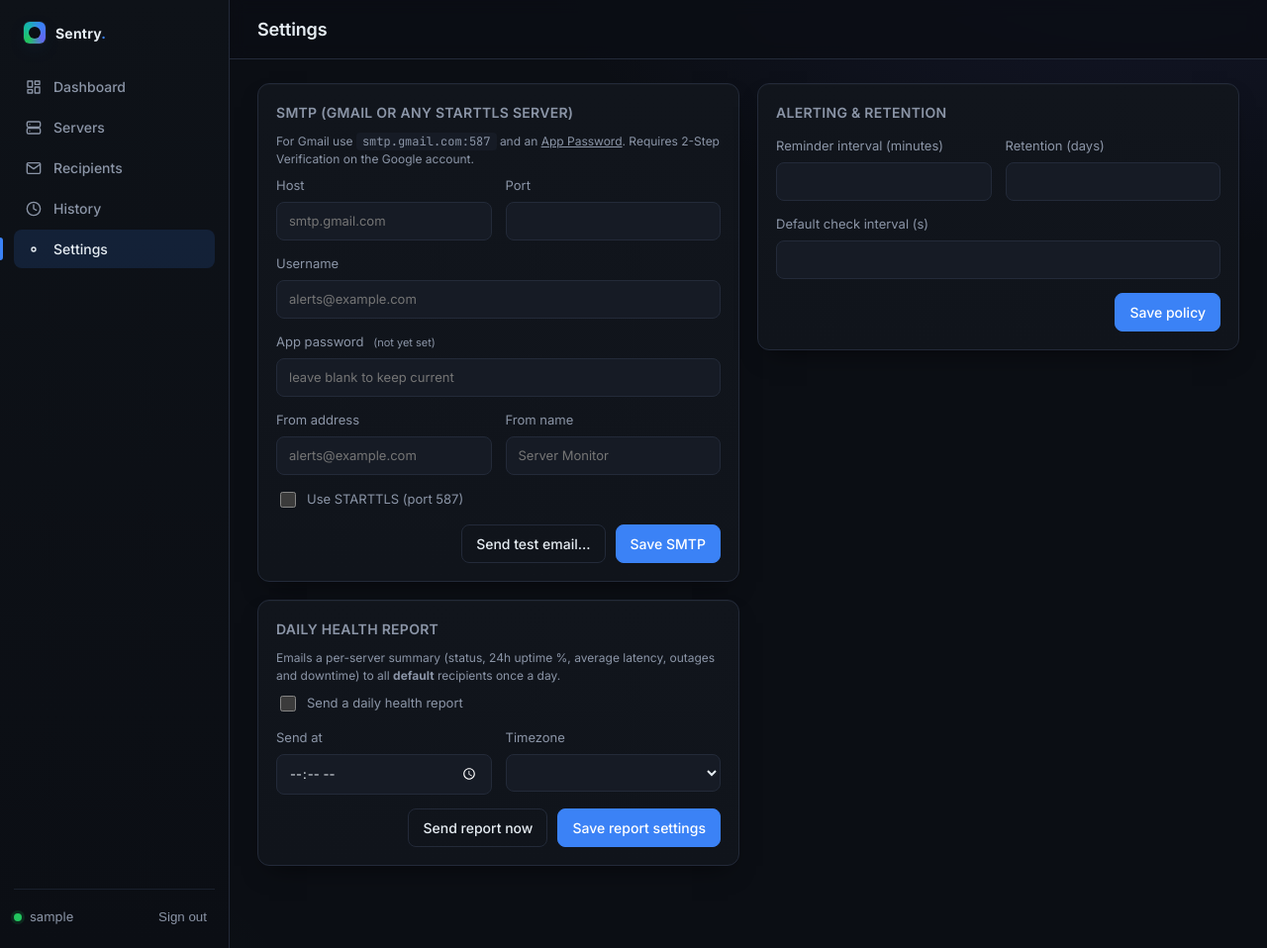
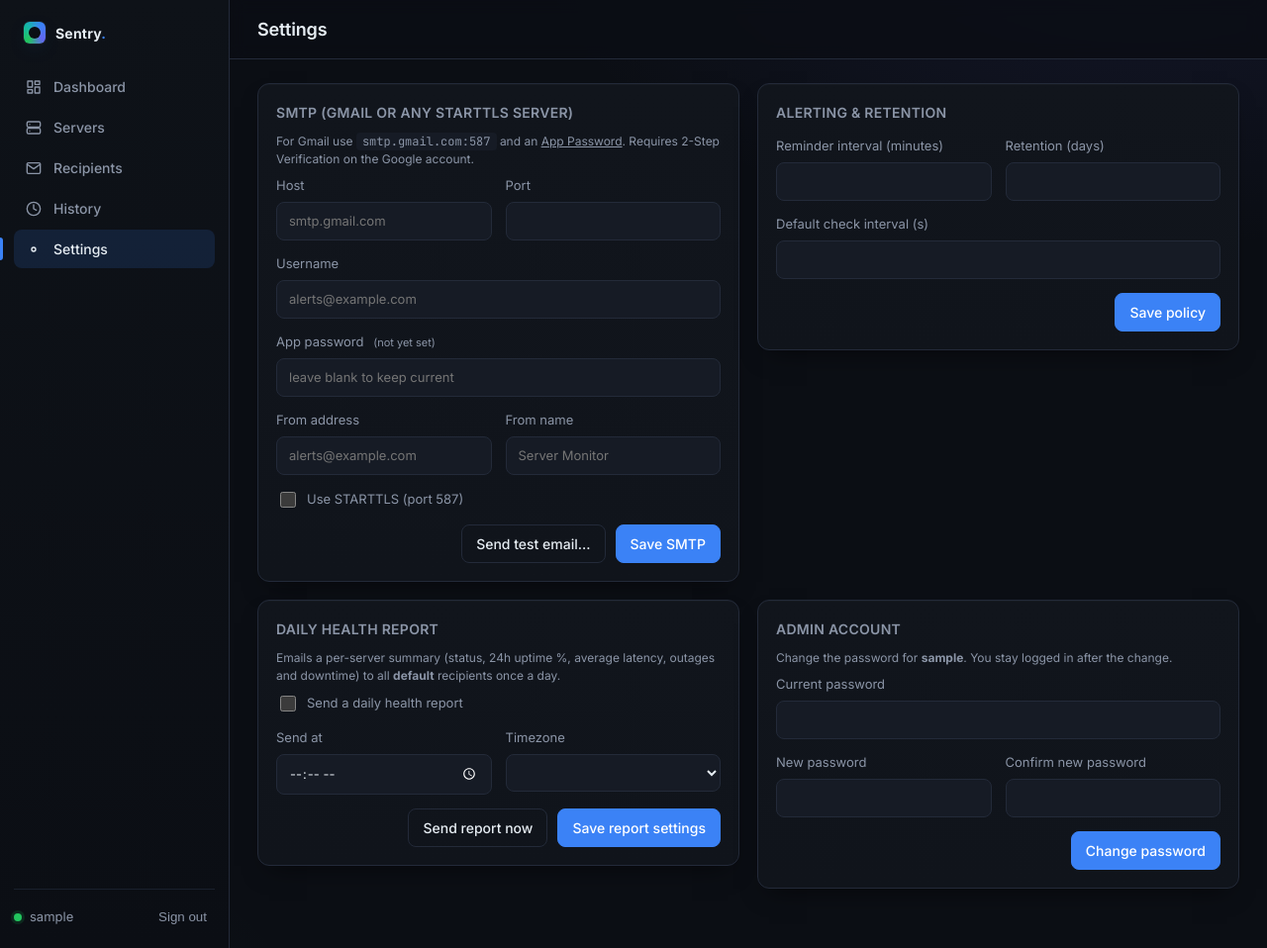
Before and after one commit to ruolez/server-monitor, a Flask app: page /settings in a window 1280 px wide. Shown: the whole page at 99% size. Run offline with Flask 3, Linux system fonts and the light colour scheme; the visitor is signed in with stand-in values (Sample User, id 1); data that the repository does not hold is empty; some libraries are stand-ins or nearby versions.

Commit message:
feat: add admin password change in Settings
POST /api/auth/change-password verifies the current password,
requires 8+ characters, and re-hashes with bcrypt. New "Admin
account" card on the Settings page with current/new/confirm fields;
session stays valid after the change.

```diff
--- a/app/auth.py
+++ b/app/auth.py
@@ -71,3 +71,26 @@ def login():
 def logout():
     session.clear()
     return redirect(url_for("auth.login"))
+
+
+@bp.post("/api/auth/change-password")
+@login_required
+def change_password():
+    body = request.get_json(silent=True) or {}
+    current = body.get("current_password") or ""
+    new = body.get("new_password") or ""
+    if len(new) < 8:
+        return jsonify(error="New password must be at least 8 characters."), 400
+    with db.cursor() as cur:
+        cur.execute(
+            "SELECT password_hash FROM admins WHERE id = %s", (session["admin_id"],)
+        )
+        row = cur.fetchone()
+    if not row or not verify_password(current, row["password_hash"]):
+        return jsonify(error="Current password is incorrect."), 400
+    with db.cursor(commit=True) as cur:
+        cur.execute(
+            "UPDATE admins SET password_hash = %s WHERE id = %s",
+            (hash_password(new), session["admin_id"]),
+        )
+    return jsonify(changed=True)
--- a/app/static/js/settings.js
+++ b/app/static/js/settings.js
@@ -97,6 +97,28 @@
     }
   });
 
+  const passwordForm = $('#passwordForm');
+  passwordForm.addEventListener('submit', async (ev) => {
+    ev.preventDefault();
+    const current = passwordForm.elements.current_password.value;
+    const next    = passwordForm.elements.new_password.value;
+    const confirm = passwordForm.elements.confirm_password.value;
+    if (next !== confirm) {
+      toast('New passwords do not match', 'error');
+      return;
+    }
+    try {
+      await api('/api/auth/change-password', {
+        method: 'POST',
+        body: { current_password: current, new_password: next },
+      });
+      passwordForm.reset();
+      toast('Password changed', 'success');
+    } catch (err) {
+      toast(err.message || 'Password change failed', 'error');
+    }
+  });
+
   $('#testSmtpBtn').addEventListener('click', () => { testForm.reset(); showModal(testModal); });
   $('#testSmtpClose').addEventListener('click', () => hideModal(testModal));
   $('#testSmtpCancel').addEventListener('click', () => hideModal(testModal));
--- a/app/templates/settings.html
+++ b/app/templates/settings.html
@@ -63,6 +63,20 @@
         </div>
       </form>
     </section>
+
+    <section class="card">
+      <h2 class="card-title">Admin account</h2>
+      <p class="hint">Change the password for <b>{{ session.username }}</b>. You stay logged in after the change.</p>
+      <form id="passwordForm" class="form-grid">
+        <label class="col-span-2"><span>Current password</span><input name="current_password" type="password" required autocomplete="current-password"></label>
+        <label><span>New password</span><input name="new_password" type="password" required minlength="8" autocomplete="new-password"></label>
+        <label><span>Confirm new password</span><input name="confirm_password" type="password" required minlength="8" autocomplete="new-password"></label>
+        <div class="col-span-2 form-actions">
+          <span class="spacer"></span>
+          <button type="submit" class="btn btn-primary">Change password</button>
+        </div>
+      </form>
+    </section>
   </div>
 
   <div id="testSmtpModal" class="modal" hidden>
```
Also changed, not shown: README.md.
